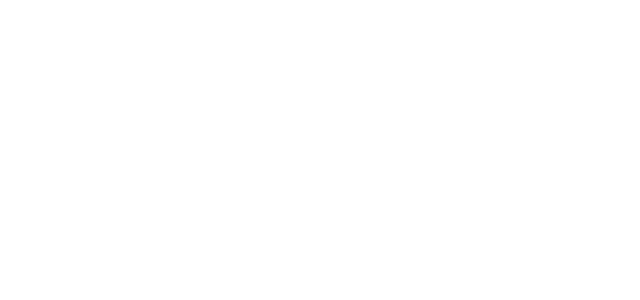
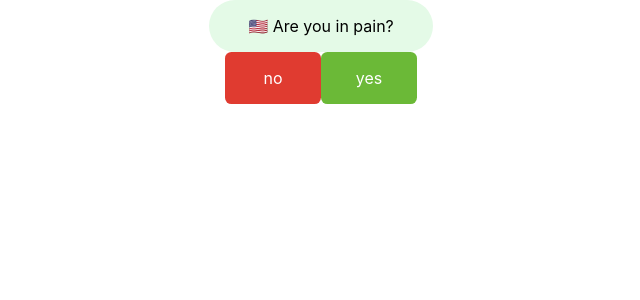
Before and after one commit to davidc360/colab8, a React (Create React App) app: page /triage in a window 1280 px wide. Before the commit this address had no page. Shown: the top 300 px of the page, without its empty margins (319-959 px from the left). Built offline with nearby package versions, Linux system fonts and the light colour scheme.

Commit message:
added yes/no question component

```diff
--- a/src/App.js
+++ b/src/App.js
@@ -8,6 +8,7 @@
 import Worker from './Worker'
 import Employee from './Employee'
 import Intake from './Intake'
+import Triage from './Triage'
 
 function App() {
     return (
@@ -18,6 +19,7 @@
                     <Route path="/worker" element={<Worker />} />
                     <Route path="/employee" element={<Employee />} />
                     <Route path="/intake" element={<Intake />} />
+                    <Route path="/triage" element={<Triage />} />
                 </Routes>
             </Router>
         </div>
--- /dev/null
+++ b/src/Triage.js
@@ -0,0 +1,34 @@
+import { Button } from './Common'
+import './Triage.sass'
+
+function Triage() {
+    const question = 'Are you in pain?'
+    const responses = ["no", "yes"]
+
+    return (
+        <div>
+            <Question question={question} responses={responses}/>
+        </ div>
+    )
+}
+
+function Question({ question, responses }) {
+    const resButtons = responses.map((res, i) => {
+        return <Button key={res} text={res} className={
+            ` ${i === 1 ? "green" : i === 0 ? "red" : "regular"}
+            choice
+            `
+        } />
+    })
+
+    return (
+        <div>
+            <Button className="question">🇺🇸 {question}</Button>
+            <div>
+                {resButtons}
+            </div>
+        </div>
+    )
+}
+
+export default Triage
--- /dev/null
+++ b/src/Triage.sass
@@ -0,0 +1,14 @@
+.green
+    background-color: rgba(107, 185, 55)
+
+.red
+    background-color: rgba(224, 59, 48)
+
+.choice
+    color: white
+    width: 4em
+
+.question
+    padding-left: 2em
+    padding-right: 2em
+    border-radius: 3em
```
